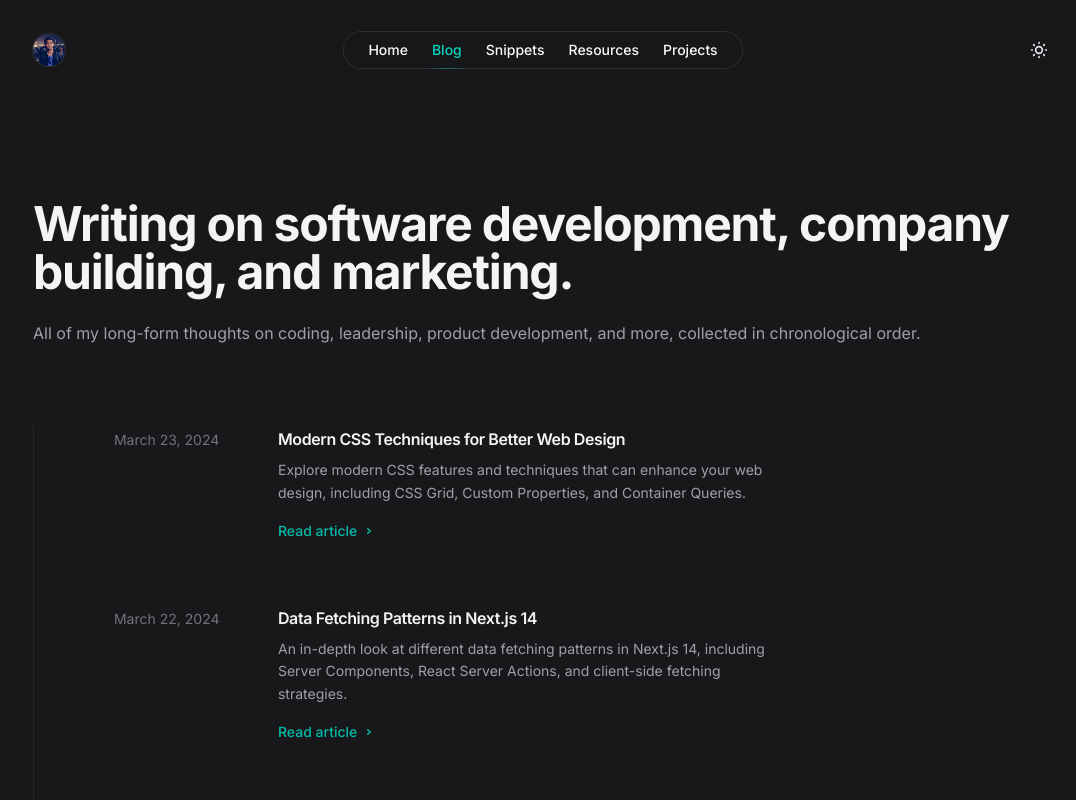
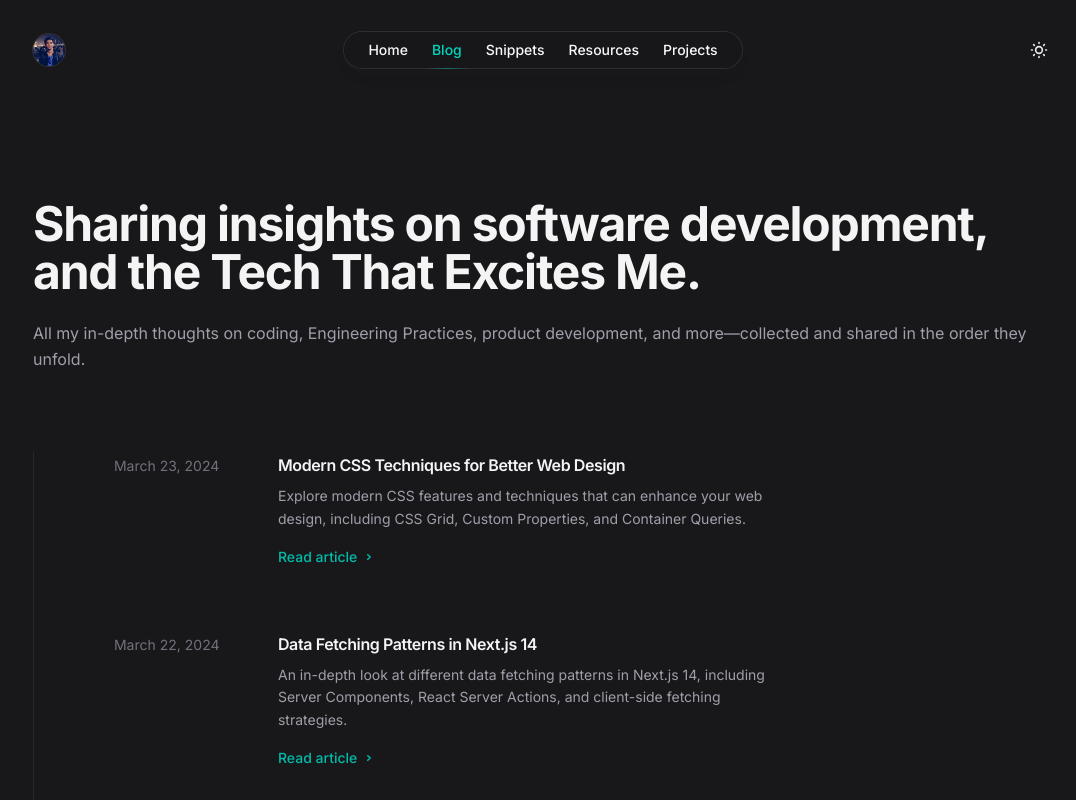
Before and after one commit to SurajAdsul/blog, a Next.js app: page /blog in a window 1280 px wide. Shown: the top 800 px of the page, without its empty margins (95-1171 px from the left). Built offline with nearby package versions, Linux system fonts and the light colour scheme.

Commit message:
Update text

```diff
--- a/src/app/blog/page.js
+++ b/src/app/blog/page.js
@@ -13,10 +13,10 @@ export default function Blog() {
           <div className="mx-auto max-w-2xl lg:max-w-5xl">
             <header className="max-w-full">
               <h1 className="text-4xl font-bold tracking-tight text-zinc-800 dark:text-zinc-100 sm:text-5xl">
-                Writing on software development, company building, and marketing.
+                Sharing insights on software development, and the Tech That Excites Me.
               </h1>
               <p className="mt-6 text-base text-zinc-600 dark:text-zinc-400">
-                All of my long-form thoughts on coding, leadership, product development, and more, collected in chronological order.
+              All my in-depth thoughts on coding, Engineering Practices, product development, and more—collected and shared in the order they unfold.
               </p>
             </header>
 
--- a/src/app/snippets/page.js
+++ b/src/app/snippets/page.js
@@ -61,8 +61,7 @@ export default function SnippetsPage() {
                 Code snippets for developers
               </h1>
               <p className="mt-6 text-base text-zinc-600 dark:text-zinc-400">
-                A collection of code snippets for various use cases in web development.
-                From authentication to performance optimization, find the code you need.
+              A handy collection of code snippets for web development, find the code you need.
               </p>
             </header>
 
```
